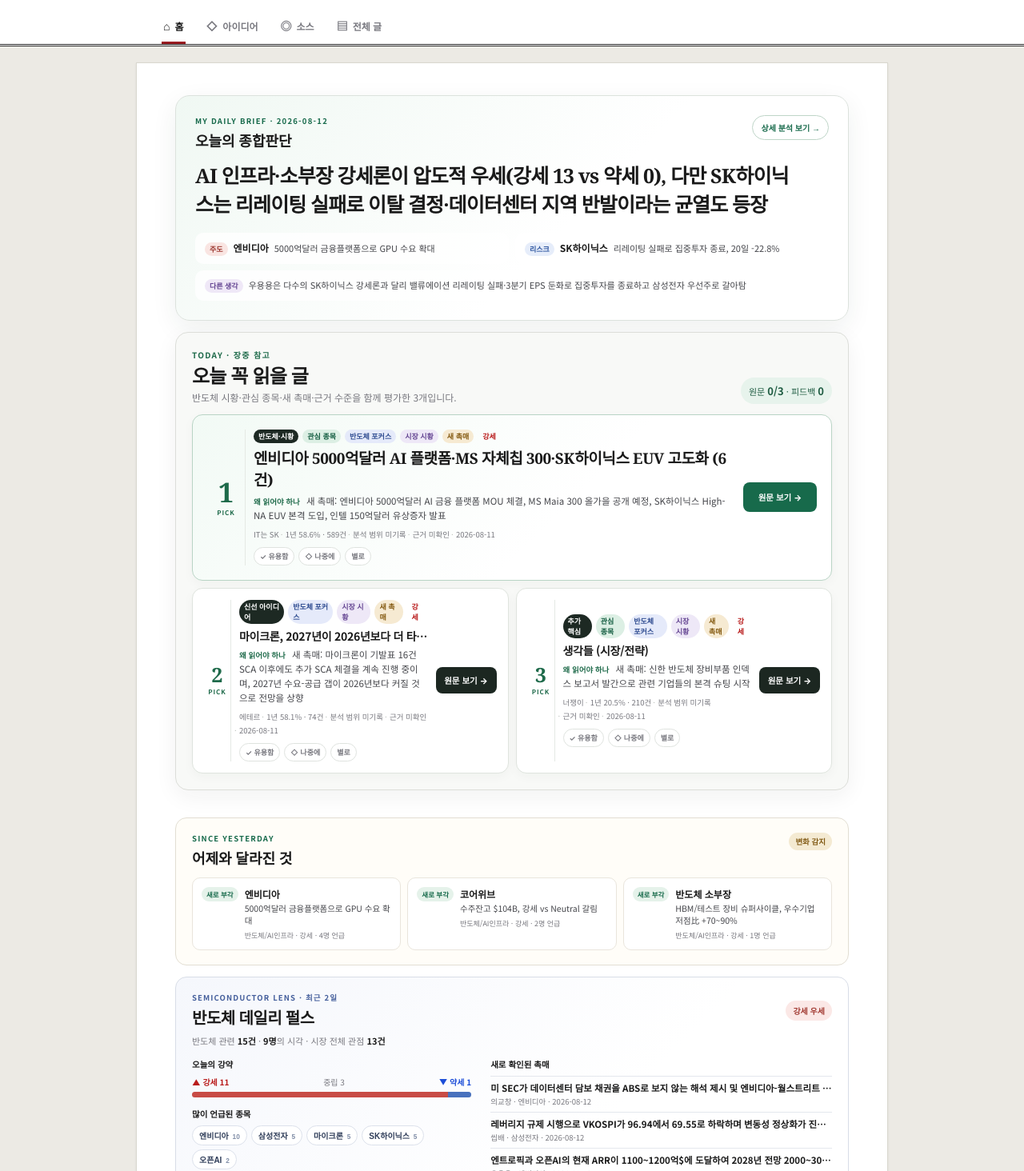
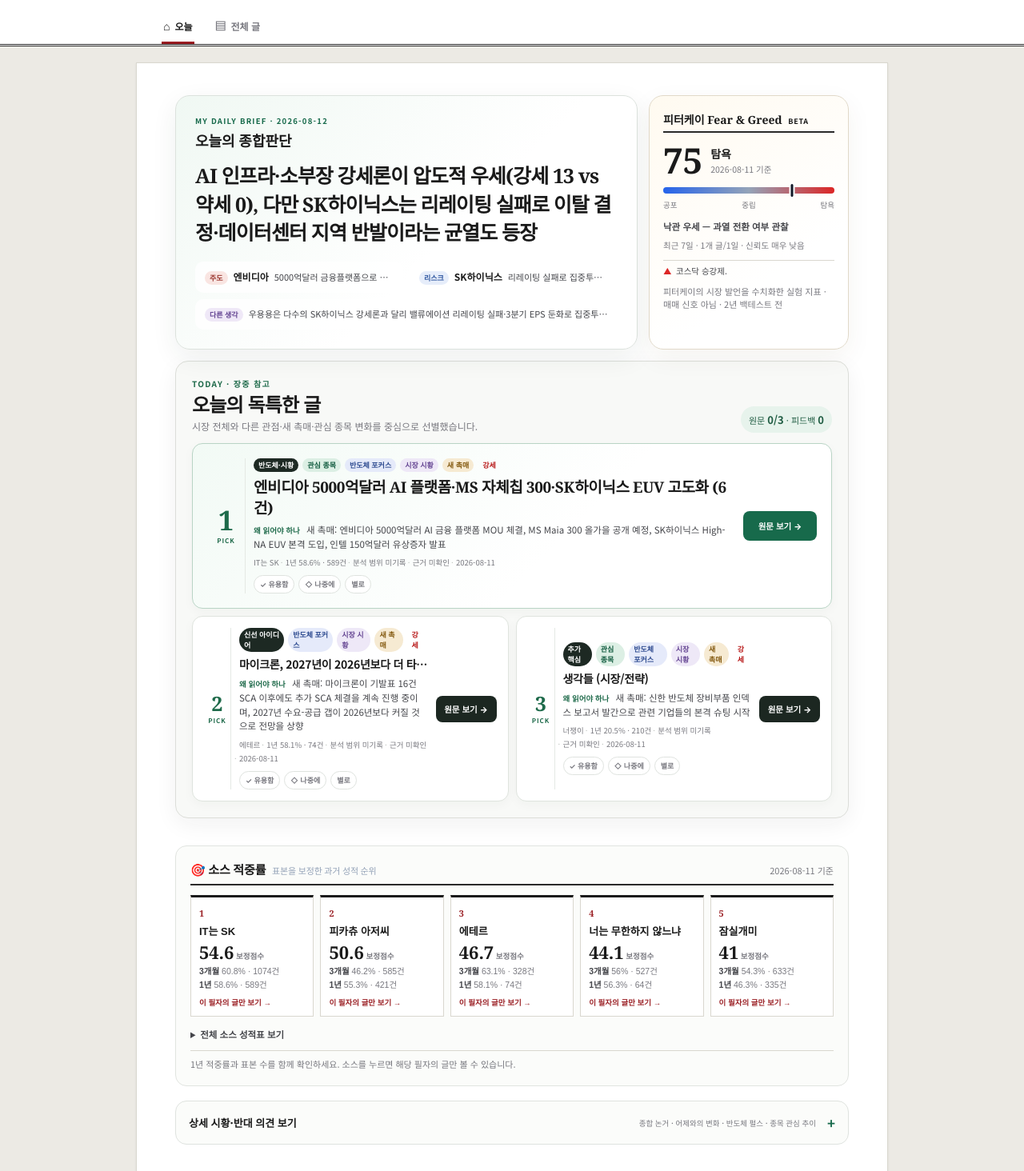
Before and after one commit to Dremandream/naver-blog-dashboard, a React (Vite) app: page / in a window 1280 px wide. Shown: the part 86-1550 px from the top of the page at 80% size. Built offline with nearby package versions, Linux system fonts and the light colour scheme.

Commit message:
feat: unify daily dashboard views

```diff
--- a/src/App.css
+++ b/src/App.css
@@ -55,6 +55,8 @@
 .view-heading p { margin-top: 4px; color: var(--muted); font-size: 11.5px; }
 
 /* 개인화 홈 — 프리폭스의 앱형 정보 위계를 이 프로젝트 목적에 맞게 축약 */
+.home-primary-grid { display: grid; grid-template-columns: minmax(0, 2fr) minmax(250px, .8fr); gap: 14px; margin-bottom: 14px; align-items: stretch; }
+.home-primary-grid .home-hero { height: 100%; margin-bottom: 0; }
 .home-hero { margin-bottom: 14px; padding: 24px; border: 1px solid #dce2dd; border-radius: 18px; background: linear-gradient(135deg, #f0f8f3 0%, #fff 58%); box-shadow: 0 10px 32px rgba(31, 61, 45, .07); }
 .home-hero-head, .home-section-head { display: flex; align-items: flex-start; justify-content: space-between; gap: 16px; }
 .home-kicker { display: block; margin-bottom: 4px; color: #176a4b; font-size: 9.5px; font-weight: 900; letter-spacing: .13em; text-transform: uppercase; }
@@ -82,6 +84,17 @@
 .home-change-list p { margin-top: 2px; color: var(--ink-soft); font-size: 10.5px; line-height: 1.45; }
 .home-change-list small { display: block; margin-top: 5px; color: var(--muted); font-size: 9px; }
 .home-no-change { margin-top: 12px; padding: 13px; border-radius: 9px; background: #f6f5f1; color: var(--muted); font-size: 11px; }
+.home-pfg-panel { padding: 19px 17px; border: 1px solid #e1d9c9; border-radius: 18px; background: linear-gradient(145deg, #fffaf0, #fff 68%); box-shadow: 0 10px 32px rgba(83, 60, 22, .06); }
+.home-pfg-panel .fs-title { font-size: 14px; }
+.home-pfg-panel .pfg-score { font-size: 44px; }
+.home-market-details { margin-top: 18px; border: 1px solid #dfe3df; border-radius: 14px; background: #fbfcfa; }
+.home-market-details > summary { display: flex; align-items: center; justify-content: space-between; gap: 14px; padding: 14px 16px; color: var(--ink); font-size: 13px; font-weight: 850; cursor: pointer; list-style: none; }
+.home-market-details > summary::-webkit-details-marker { display: none; }
+.home-market-details > summary::after { content: "+"; flex: none; color: #176a4b; font-size: 17px; }
+.home-market-details[open] > summary::after { content: "−"; }
+.home-market-details > summary small { margin-left: auto; color: var(--muted); font-size: 9.5px; font-weight: 500; }
+.home-market-details-body { padding: 4px 16px 18px; border-top: 1px solid #e4e7e3; }
+.home-market-details-body .daily-brief { margin-top: 16px; }
 .decision-cockpit-compact { margin-bottom: 0; }
 
 /* ===== StatsBar ===== */
@@ -534,6 +547,9 @@
 
 /* 소스 적중률 */
 .source-scores { margin-bottom: 34px; padding-bottom: 26px; border-bottom: 3px double var(--rule); }
+.source-scores-compact { margin-top: 18px; margin-bottom: 0; padding: 18px; border: 1px solid #e1e4e0; border-radius: 14px; background: #fbfcfa; }
+.source-scores-compact .ss-header { border-bottom-width: 2px; }
+.source-scores-compact .ss-top-grid { margin-top: 12px; }
 .ss-header { border-bottom-width: 3px; }
 .ss-lead { font-size: 12.5px; color: var(--ink); line-height: 1.6; margin: 8px 0 2px; }
 .ss-pending { font-size: 12.5px; color: var(--muted); line-height: 1.6; background: #f6f7ff; border-left: 3px solid var(--rule); padding: 9px 12px; margin: 12px 0; }
@@ -604,13 +620,19 @@
 
 @media (max-width: 640px) {
   .top-navigation { display: none; }
-  .bottom-navigation { position: fixed; z-index: 900; right: 0; bottom: 0; left: 0; display: grid; grid-template-columns: repeat(4, 1fr); padding: 6px max(8px, env(safe-area-inset-right)) calc(6px + env(safe-area-inset-bottom)) max(8px, env(safe-area-inset-left)); border-top: 1px solid #dfe3df; background: rgba(255,255,255,.96); box-shadow: 0 -7px 24px rgba(24,36,29,.09); backdrop-filter: blur(12px); }
+  .bottom-navigation { position: fixed; z-index: 900; right: 0; bottom: 0; left: 0; display: grid; grid-template-columns: repeat(2, 1fr); padding: 6px max(8px, env(safe-area-inset-right)) calc(6px + env(safe-area-inset-bottom)) max(8px, env(safe-area-inset-left)); border-top: 1px solid #dfe3df; background: rgba(255,255,255,.96); box-shadow: 0 -7px 24px rgba(24,36,29,.09); backdrop-filter: blur(12px); }
   .bottom-navigation button { display: flex; flex-direction: column; align-items: center; gap: 2px; padding: 5px 2px; border: 0; border-radius: 8px; background: none; color: #858b87; font: inherit; cursor: pointer; }
   .bottom-navigation button.active { background: #edf5f0; color: #176a4b; }
   .bottom-navigation button > span { font-size: 18px; line-height: 1; }
   .bottom-navigation small { font-size: 9.5px; font-weight: 800; }
   .footer { padding-bottom: 82px; }
+  .home-primary-grid { grid-template-columns: 1fr; gap: 10px; margin: -8px -6px 12px; }
+  .home-primary-grid .home-hero { margin: 0; }
   .home-hero { margin: -8px -6px 12px; padding: 18px 15px; border-radius: 15px; }
+  .home-pfg-panel { padding: 16px 15px; border-radius: 15px; }
+  .home-market-details > summary { align-items: flex-start; flex-wrap: wrap; padding: 12px 13px; }
+  .home-market-details > summary small { order: 3; width: 100%; margin-left: 0; }
+  .home-market-details-body { padding: 2px 12px 14px; }
   .home-headline { font-size: 20px; line-height: 1.43; }
   .home-signal-grid { grid-template-columns: 1fr; margin-top: 14px; }
   .home-signal-minority { grid-column: auto; }
--- a/src/App.jsx
+++ b/src/App.jsx
@@ -3,12 +3,7 @@
 import PostModal from "./components/PostModal";
 import FilterBar from "./components/FilterBar";
 import StatsBar from "./components/StatsBar";
-import DailyBrief from "./components/DailyBrief";
-import FactSidebar from "./components/FactSidebar";
-import AttentionTrends from "./components/AttentionTrends";
-import SourceScores from "./components/SourceScores";
 import StockReport from "./components/StockReport";
-import DecisionCockpit from "./components/DecisionCockpit";
 import PersonalHome from "./components/PersonalHome";
 import { INITIAL_VISIBLE_POSTS, visibleItems } from "./utils/post-list";
 import { buildPeterFearGreed } from "../shared/peter-fear-greed";
@@ -25,9 +20,7 @@
 const SORT_OPT = ["최신순", "블로그별"];
 const SOURCES  = ["전체", "블로그", "텔레그램"];
 const NAV_ITEMS = [
-  { id: "home", label: "홈", icon: "⌂" },
-  { id: "ideas", label: "아이디어", icon: "◇" },
-  { id: "sources", label: "소스", icon: "◎" },
+  { id: "home", label: "오늘", icon: "⌂" },
   { id: "posts", label: "전체 글", icon: "▤" },
 ];
 
@@ -161,26 +154,14 @@
           ) : null;
         })()}
         {activeView === "home" && (
-          <PersonalHome data={data} posts={posts} onStockClick={setSelectedStock} onOpenAnalysis={() => setActiveView("ideas")} />
-        )}
-
-        {activeView === "ideas" && (
-          <>
-            <div className="view-heading"><span>DEEP DIVE</span><h2>아이디어와 상세 분석</h2><p>종합 논거와 반대 의견, 관심 종목 변화를 깊게 확인합니다.</p></div>
-            <div className="report-layout">
-              <DailyBrief briefs={data?.daily_briefs ?? data?.daily_brief} posts={posts} scores={data?.source_scores} onStockClick={setSelectedStock} />
-              <FactSidebar peterFearGreed={peterFearGreed} verdicts={data?.verdicts} dailyBriefs={data?.daily_briefs} onStockClick={setSelectedStock} />
-            </div>
-            <DecisionCockpit posts={posts} scores={data?.source_scores} referenceDate={data?.date} onStockClick={setSelectedStock} />
-            <AttentionTrends posts={posts} prices={data?.prices} verdicts={data?.verdicts} onStockClick={setSelectedStock} />
-          </>
-        )}
-
-        {activeView === "sources" && (
-          <>
-            <div className="view-heading"><span>TRACK RECORD</span><h2>누구의 글을 먼저 볼까</h2><p>1년 적중률과 표본을 함께 보고 소스별 관련 글을 확인합니다.</p></div>
-            <SourceScores scores={data?.source_scores} posts={posts} onSourceClick={showSourcePosts} onPostClick={setSelectedPost} />
-          </>
+          <PersonalHome
+            data={data}
+            posts={posts}
+            peterFearGreed={peterFearGreed}
+            onStockClick={setSelectedStock}
+            onSourceClick={showSourcePosts}
+            onPostClick={setSelectedPost}
+          />
         )}
 
         {activeView === "posts" && (
--- a/src/components/DecisionCockpit.jsx
+++ b/src/components/DecisionCockpit.jsx
@@ -163,8 +163,8 @@
       <div className="dc-app-header">
         <div>
           <span className="dc-kicker">Today · {session}</span>
-          <h2 id="decision-title">오늘 꼭 읽을 글</h2>
-          <p>반도체 시황·관심 종목·새 촉매·근거 수준을 함께 평가한 3개입니다.</p>
+          <h2 id="decision-title">{compact ? '오늘의 독특한 글' : '오늘 꼭 읽을 글'}</h2>
+          <p>{compact ? '시장 전체와 다른 관점·새 촉매·관심 종목 변화를 중심으로 선별했습니다.' : '반도체 시황·관심 종목·새 촉매·근거 수준을 함께 평가한 3개입니다.'}</p>
         </div>
         <div className="dc-open-progress">원문 <b>{openedCount}/{mustReads.length}</b> · 피드백 <b>{feedbackSummary.total}</b></div>
       </div>
--- a/src/components/PersonalHome.jsx
+++ b/src/components/PersonalHome.jsx
@@ -1,6 +1,10 @@
 import { useMemo } from 'react';
 import DecisionCockpit from './DecisionCockpit';
+import DailyBrief from './DailyBrief';
+import PeterFearGreed from './PeterFearGreed';
 import SemiconductorPulse from './SemiconductorPulse';
+import AttentionTrends from './AttentionTrends';
+import SourceScores from './SourceScores';
 import { buildHomeBrief } from '../utils/personal-home';
 
 function SignalLine({ label, item, variant }) {
@@ -14,7 +18,7 @@
   );
 }
 
-export default function PersonalHome({ data, posts, onStockClick, onOpenAnalysis }) {
+export default function PersonalHome({ data, posts, peterFearGreed, onStockClick, onSourceClick, onPostClick }) {
   const brief = useMemo(
     () => buildHomeBrief(data?.daily_briefs ?? data?.daily_brief),
     [data?.daily_briefs, data?.daily_brief],
@@ -22,13 +26,13 @@
 
   return (
     <div className="personal-home">
+      <div className="home-primary-grid">
         <section className="home-hero" aria-labelledby="home-brief-title">
           <div className="home-hero-head">
             <div>
               <span className="home-kicker">My Daily Brief · {brief.date || data?.date}</span>
               <h2 id="home-brief-title">오늘의 종합판단</h2>
             </div>
-          <button type="button" onClick={onOpenAnalysis}>상세 분석 보기 →</button>
           </div>
           <p className="home-headline">{brief.headline}</p>
           <div className="home-signal-grid">
@@ -43,12 +47,38 @@
           </div>
         </section>
 
+        <aside className="home-pfg-panel" aria-label="Peter K Fear & Greed">
+          <PeterFearGreed data={peterFearGreed} />
+        </aside>
+      </div>
+
       <DecisionCockpit
         posts={posts}
         scores={data?.source_scores}
         referenceDate={data?.date}
         onStockClick={onStockClick}
         compact
+      />
+
+      <SourceScores
+        scores={data?.source_scores}
+        posts={posts}
+        onSourceClick={onSourceClick}
+        onPostClick={onPostClick}
+        compact
+      />
+
+      <details className="home-market-details">
+        <summary>
+          <span>상세 시황·반대 의견 보기</span>
+          <small>종합 논거 · 어제와의 변화 · 반도체 펄스 · 종목 관심 추이</small>
+        </summary>
+        <div className="home-market-details-body">
+          <DailyBrief
+            briefs={data?.daily_briefs ?? data?.daily_brief}
+            posts={posts}
+            scores={data?.source_scores}
+            onStockClick={onStockClick}
           />
 
           <section className="home-changes" aria-labelledby="home-changes-title">
@@ -78,6 +108,9 @@
           </section>
 
           <SemiconductorPulse posts={posts} referenceDate={data?.date} onStockClick={onStockClick} />
+          <AttentionTrends posts={posts} prices={data?.prices} verdicts={data?.verdicts} onStockClick={onStockClick} />
+        </div>
+      </details>
     </div>
   );
 }
--- a/src/components/SourceScores.jsx
+++ b/src/components/SourceScores.jsx
@@ -26,15 +26,15 @@
   );
 }
 
-export default function SourceScores({ scores, posts = [], onSourceClick, onPostClick }) {
+export default function SourceScores({ scores, posts = [], onSourceClick, onPostClick, compact = false }) {
   const [mode, setMode] = useState('1y');
   const sources = scores?.sources ?? [];
   const windows = scores?.windows ?? [];
   const ranked = useMemo(() => rankSources(scores, mode), [scores, mode]);
   const topSources = ranked.filter((source) => source.rankingScore != null).slice(0, 5);
   const related = useMemo(
-    () => selectRelatedPosts(ranked, posts, { referenceDate: scores?.asOf, topSources: 5, perSource: 2, days: 7 }),
-    [ranked, posts, scores?.asOf],
+    () => compact ? [] : selectRelatedPosts(ranked, posts, { referenceDate: scores?.asOf, topSources: 5, perSource: 2, days: 7 }),
+    [compact, ranked, posts, scores?.asOf],
   );
 
   if (sources.length === 0 || windows.length === 0) return null;
@@ -45,7 +45,7 @@
   const allPending = sources.every((source) => windows.every((window) => (source.w?.[window.n]?.total ?? 0) === 0));
 
   return (
-    <section className="source-scores" aria-labelledby="source-scores-title">
+    <section className={`source-scores ${compact ? 'source-scores-compact' : ''}`} aria-labelledby="source-scores-title">
       <div className="brief-header ss-header">
         <span className="brief-label" id="source-scores-title">
           🎯 소스 적중률 <span className="at-sub">표본을 보정한 과거 성적 순위</span>
@@ -53,11 +53,14 @@
         {scores.asOf && <span className="brief-date">{scores.asOf} 기준</span>}
       </div>
 
+      {!compact && (
         <div className="ss-lead">
           필자가 밝힌 강세·약세 의견이 이후 지수보다 맞았는지를 비교합니다.
           <b> 현재 글의 성공을 보장하는 점수나 매매 추천은 아닙니다.</b>
         </div>
+      )}
 
+      {!compact && (
         <div className="ss-mode-tabs" aria-label="소스 순위 기준">
           {MODES.map((item) => (
             <button
@@ -70,6 +73,7 @@
             </button>
           ))}
         </div>
+      )}
 
       {allPending ? (
         <div className="ss-pending">
@@ -92,7 +96,7 @@
         </div>
       )}
 
-      {related.length > 0 && (
+      {!compact && related.length > 0 && (
         <div className="ss-related">
           <div className="ss-related-title">상위 소스 최신 관련글 <span>최근 7일 · 소스별 최대 2개</span></div>
           {related.map((group) => (
@@ -131,10 +135,14 @@
         </div>
       </details>
 
+      {compact ? (
+        <div className="ss-note">1년 적중률과 표본 수를 함께 확인하세요. 소스를 누르면 해당 필자의 글만 볼 수 있습니다.</div>
+      ) : (
         <div className="ss-note">
           <b>보정점수</b>는 적중률과 표본 수를 함께 반영한 윌슨 하한입니다. 종합은 {first.label} 40%와 {last.label} 60%를 합산하며,
           표본 {min}건 미만은 순위 계산에서 제외합니다. 원래 적중률과 판정 건수는 카드와 전체 성적표에서 함께 확인할 수 있습니다.
         </div>
+      )}
     </section>
   );
 }
```
Also changed, not shown: tests/regression.mjs (+13 -0 lines), 2 other files (tests, documents, lock files or other folders). Lines whose indentation alone changed are shown as unchanged.
